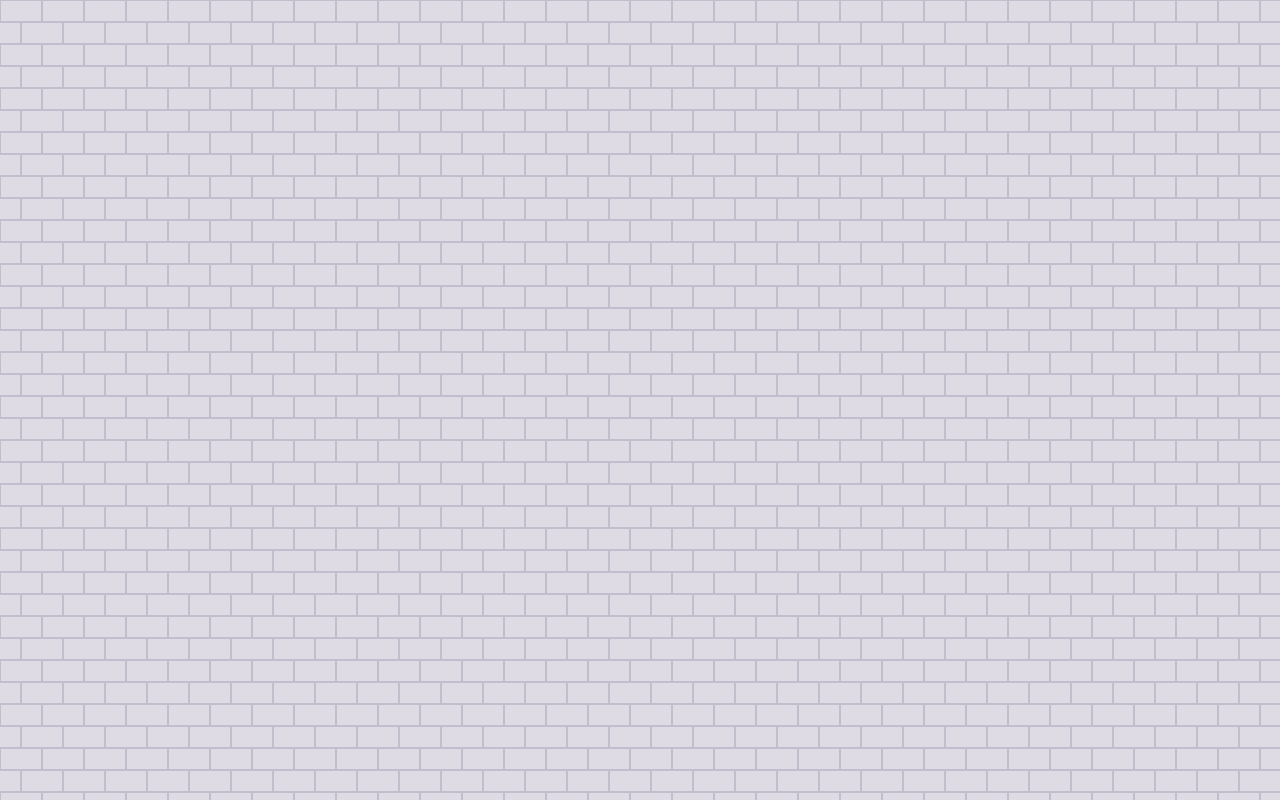
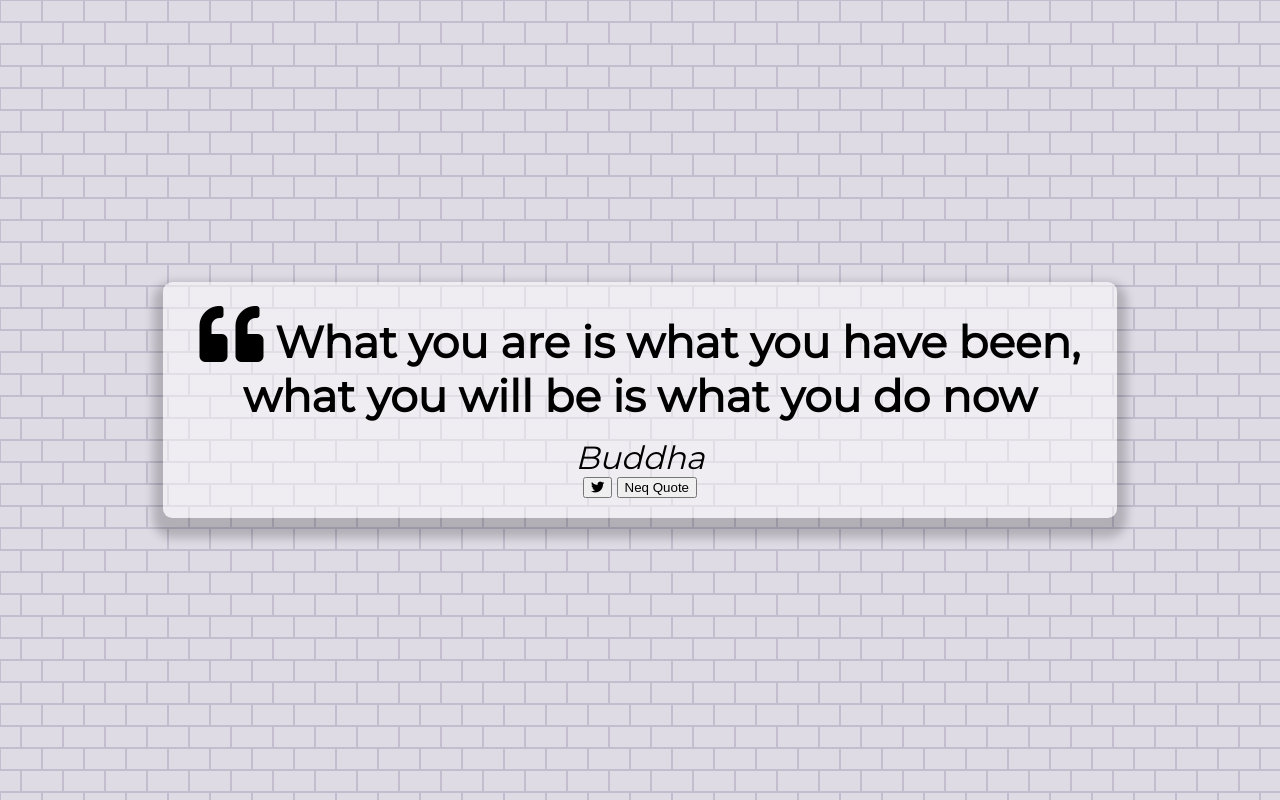
Before and after one commit to analabadze/quote-generator, a plain HTML site: page index.html in a window 1280 px wide. Drawn offline with Linux system fonts and the light colour scheme.

Commit message:
add html for quetes and style

```diff
--- a/index.html
+++ b/index.html
@@ -16,6 +16,24 @@
     <link rel="stylesheet" href="style.css" />
   </head>
   <body>
+    <div class="quote-container" id="quote-container">
+      <div class="quote-text">
+        <i class="fas fa-quote-left"></i>
+        <span id="quote"
+          >What you are is what you have been, what you will be is what you do
+          now</span
+        >
+      </div>
+      <div class="quote-author">
+        <span id="author"> Buddha </span>
+      </div>
+      <div class="butt-container">
+        <button class="twitter-button" id="twitter" title="Tweet this!">
+          <i class="fab fa-twitter"></i>
+        </button>
+        <button id="new-quote">Neq Quote</button>
+      </div>
+    </div>
     <!-- Script -->
     <script src="script.js"></script>
   </body>
--- a/style.css
+++ b/style.css
@@ -15,3 +15,41 @@ body {
   align-items: center;
   justify-content: center;
 }
+
+.quote-container {
+  width: auto;
+  max-width: 56rem;
+  padding: 1.25rem 1.8rem;
+  border-radius: 0.6rem;
+  background-color: rgba(255, 255, 255, 0.5);
+  box-shadow: 0 10px 10px 10px rgba(0, 0, 0, 0.2);
+}
+
+.quote-text {
+  font-size: 2.75rem;
+}
+
+.long-quote {
+  font-size: 2rem;
+}
+
+.fa-quote-left {
+  font-size: 4rem;
+}
+
+.quote-author {
+  margin-top: 15px;
+  font-size: 2rem;
+  font-weight: 400;
+  font-style: italic;
+}
+
+@media screen and (max-width: 1000px) {
+  .quote-container {
+    margin: auto 10px;
+  }
+
+  .quote-text {
+    font-size: 2.5rem;
+  }
+}
```
